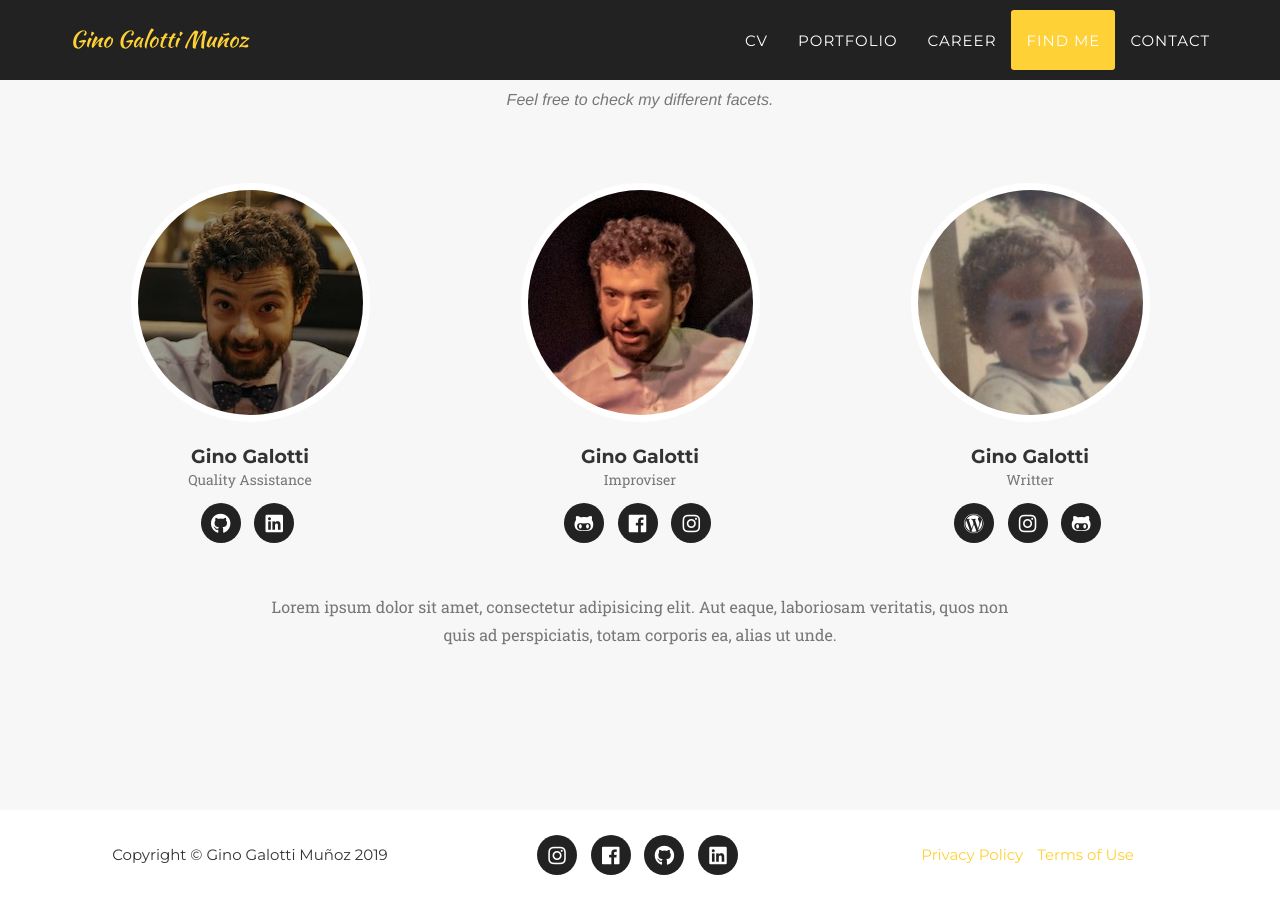
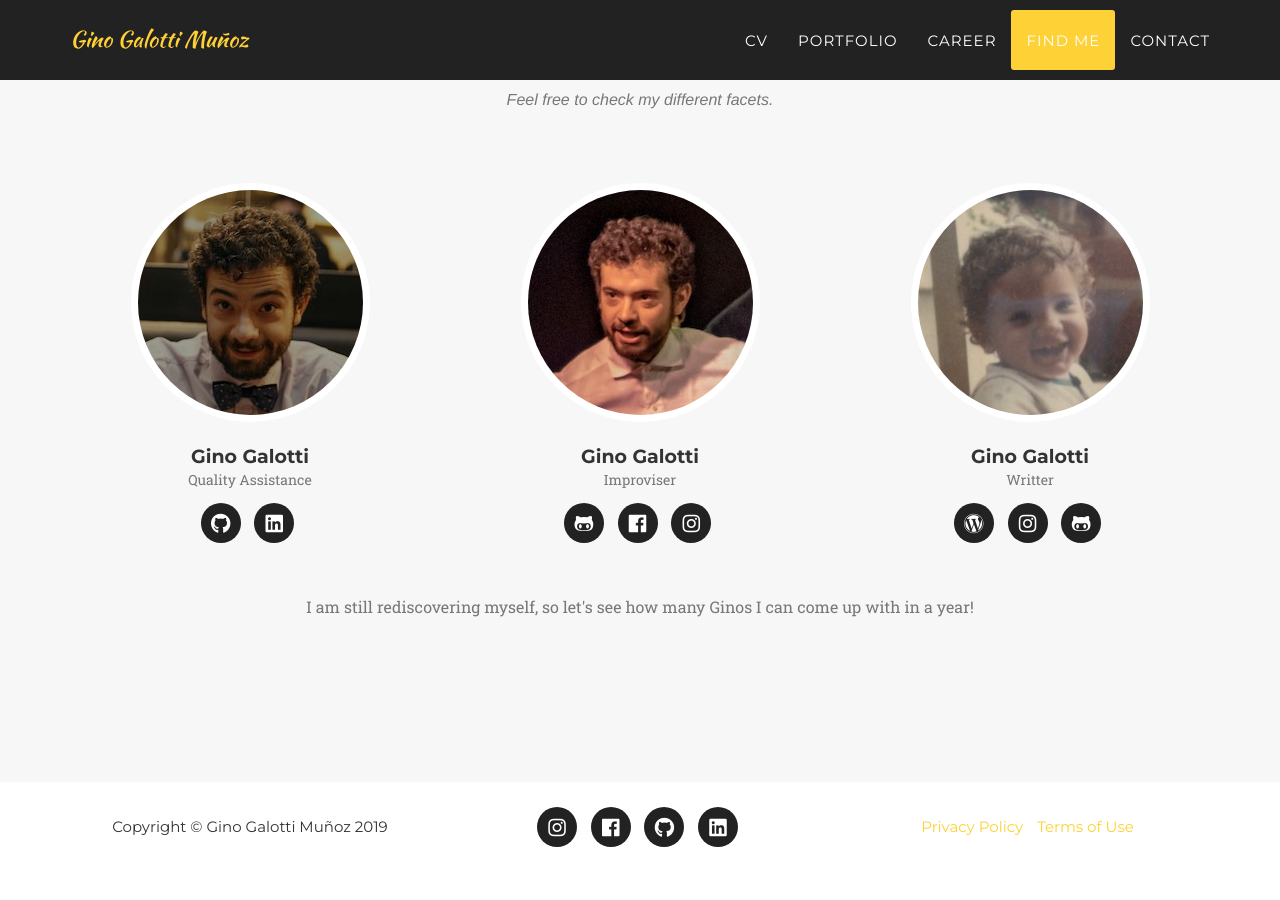
Before and after one commit to GinoGalotti/cv, a Jekyll site: the page built from index.html, in a window 1280 px wide and 900 px high, scrolled down 3539 px. Built offline with Jekyll 4.4.1, drawn with Linux system fonts in a browser that asks for light colours; some web fonts are replaced; after the commit the page ends 4411 px from its top, so only the background shows below that.

Commit message:
change style

```diff
--- a/_includes/team.html
+++ b/_includes/team.html
@@ -30,7 +30,7 @@
             </div>
             <div class="row">
                 <div class="col-lg-8 col-lg-offset-2 text-center">
-                    <p class="large text-muted">Lorem ipsum dolor sit amet, consectetur adipisicing elit. Aut eaque, laboriosam veritatis, quos non quis ad perspiciatis, totam corporis ea, alias ut unde.</p>
+                    <p class="large text-muted">I am still rediscovering myself, so let's see how many Ginos I can come up with in a year!</p>
                 </div>
             </div>
         </div>
```
